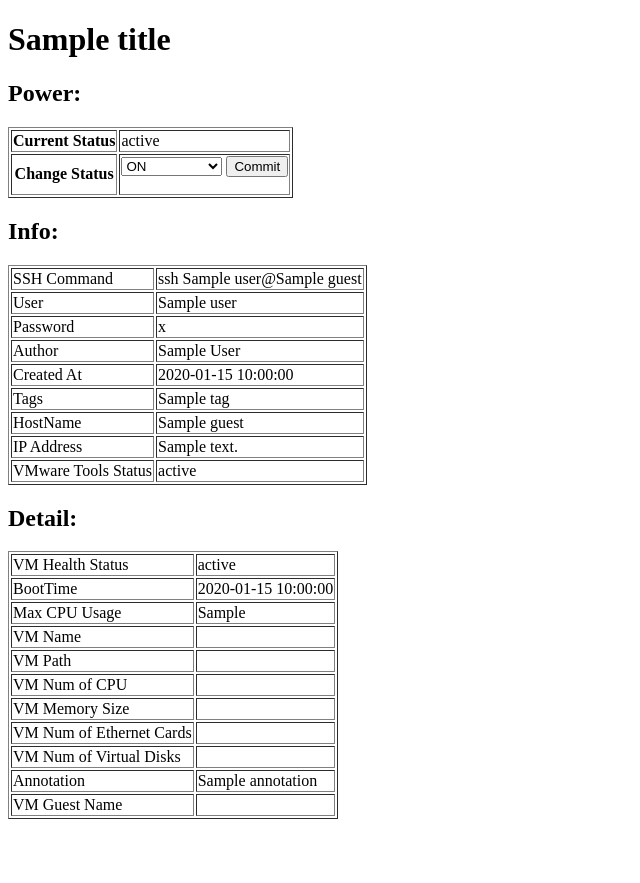
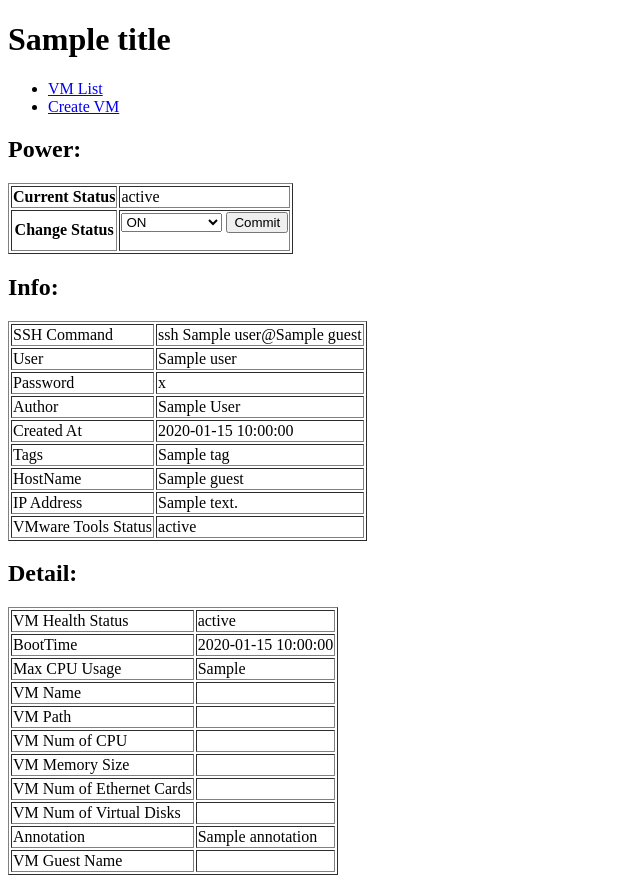
Before and after one commit to cdsl-research/ecoman, a Flask app: template templates/detail.html in a window 1280 px wide. Shown: the whole page, without its empty margins (0-640 px from the left). Before the commit the page ends 819 px from the top, so only its background shows below. Run offline with Flask 2, Linux system fonts and the light colour scheme; the template is opened without the code that fills it: most values are stand-ins (such as "Sample title", 1, 10 or a date in 2020).

Commit message:
add menu on webui

```diff
--- a/templates/_header.html
+++ b/templates/_header.html
@@ -2,17 +2,15 @@
 <html>
   <head>
     <meta charset='utf-8'>
-    <title>kushiyaki | {{ title }}</title>
+    <title>ECoMan | {{ title }}</title>
   </head>
   <body>
     <header>
       <h1>{{ title }}</h1>
-      <!--
       <nav>
         <ul>
-          <li><a href="#">Item</a></li>
-          <li><a href="#">Item</a></li>
+          <li><a href="/">VM List</a></li>
+          <li><a href="/create">Create VM</a></li>
         </ul>
       </nav>
-      -->
     </header>
--- a/templates/detail.html
+++ b/templates/detail.html
@@ -79,7 +79,7 @@
 </tr>
 <tr>
   <td>VM Name</td>
-  <td>{{ detail.get('vim.vm.Summary').config.name }}</td>
+  <td><b>{{ detail.get('vim.vm.Summary').config.name }}</b></td>
 </tr>
 <tr>
   <td>VM Path</td>
```
